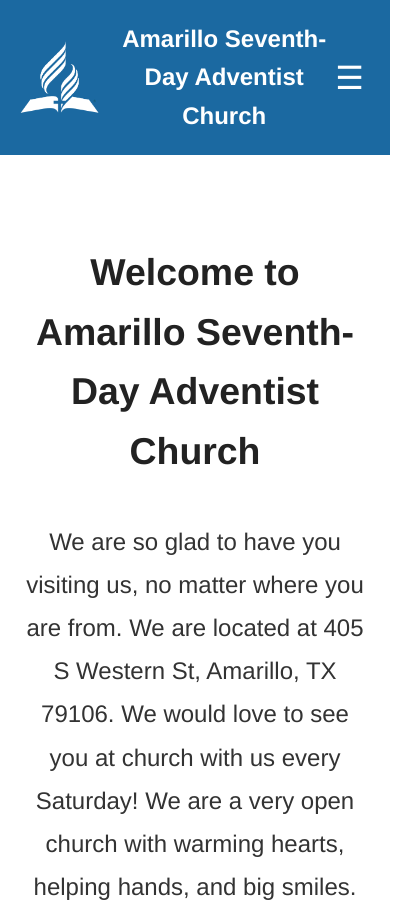
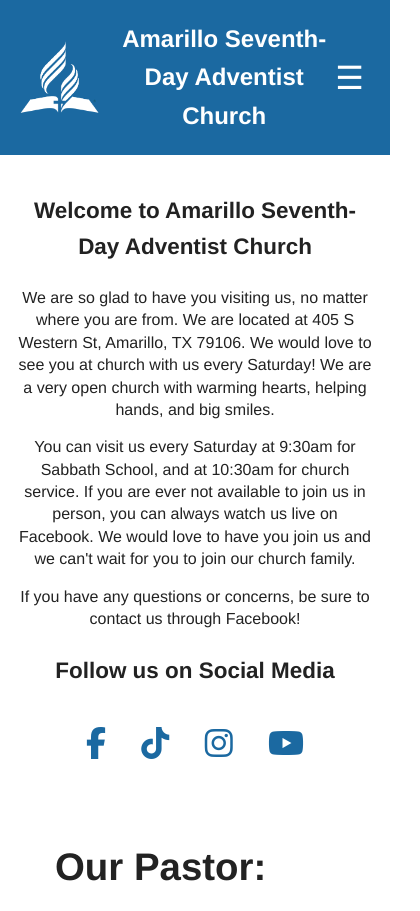
Before and after one commit to Henderson590/Amarillo-SDA-Website, a plain HTML site: page index.html in a window 390 px wide. Shown: the top 911 px of the page, 420 px wide, since content can reach past the window. Drawn offline with Linux system fonts and the light colour scheme.

Commit message:
Fixed Mobile viewport issues and made it screen compatible.

```diff
--- a/style.css
+++ b/style.css
@@ -44,18 +44,22 @@ nav a:hover {
 
 /* Main content */
 main {
+    padding: 20px;       /* ensures content isn't flush against edges */
+    max-width: 1200px;   /* limits content width on large screens */
+    margin: 0 auto;      /* centers content */
+    font-size: 1.5rem;   /* base font size */
+    line-height: 1.6;    /* readable line spacing */
+    box-sizing: border-box; /* makes padding included in width */
     text-align: center;
-    font-size: 2rem;
-    padding: 50px 20px;
 }
 
 p {
-    font-size: 1.5rem;        /* normal readable text */
-    max-width: 700px;       /* keep lines from being too wide */
-    margin: 20px auto;      /* centers paragraphs inside main */
-    line-height: 1.8;       /* more breathing room between lines */
-    color: #333;            /* softer black for better readability */
+    max-width: 100%;    /* ensures text never overflows container */
+    word-wrap: break-word;  /* breaks long words/URLs instead of overflowing */
+    margin: 15px auto;   /* spacing between paragraphs */
+    text-align: center;
 }
+
 
 /* Footer */
 footer {
@@ -212,9 +216,26 @@ footer {
     box-shadow: 0 4px 10px rgba(0,0,0,0.2);
 }
 
+/* Bottom image */
 .bottom-image {
-    padding-top: 20px;
-    padding-bottom: 5px;
+    display: block;
+    margin: 15px auto;       /* centers image */
+    max-width: 80%;           /* never larger than 80% of screen */
+    height: auto;             /* keeps aspect ratio */
+    border-radius: 10px;
+    box-shadow: 0 4px 8px rgba(0,0,0,0.2);
+}
+
+/* Mobile-specific adjustments */
+@media (max-width: 768px) {
+    .bottom-image {
+        max-width: 95%;       /* almost full width on phones */
+    }
+
+    .bottom-text {
+        font-size: 1.5rem;    /* scale text down */
+        padding: 20px 10px;   /* more breathing room */
+    }
 }
 
 .bottom-text {
@@ -332,3 +353,15 @@ footer {
         font-size: 1.5rem;
     }
 }
+
+@media (max-width: 768px) {
+    main {
+        padding: 15px;      /* smaller padding for phones */
+        font-size: 1.2rem;  /* smaller font for easier reading */
+    }
+
+    p {
+        font-size: 1rem;
+        line-height: 1.4;
+    }
+}
```
